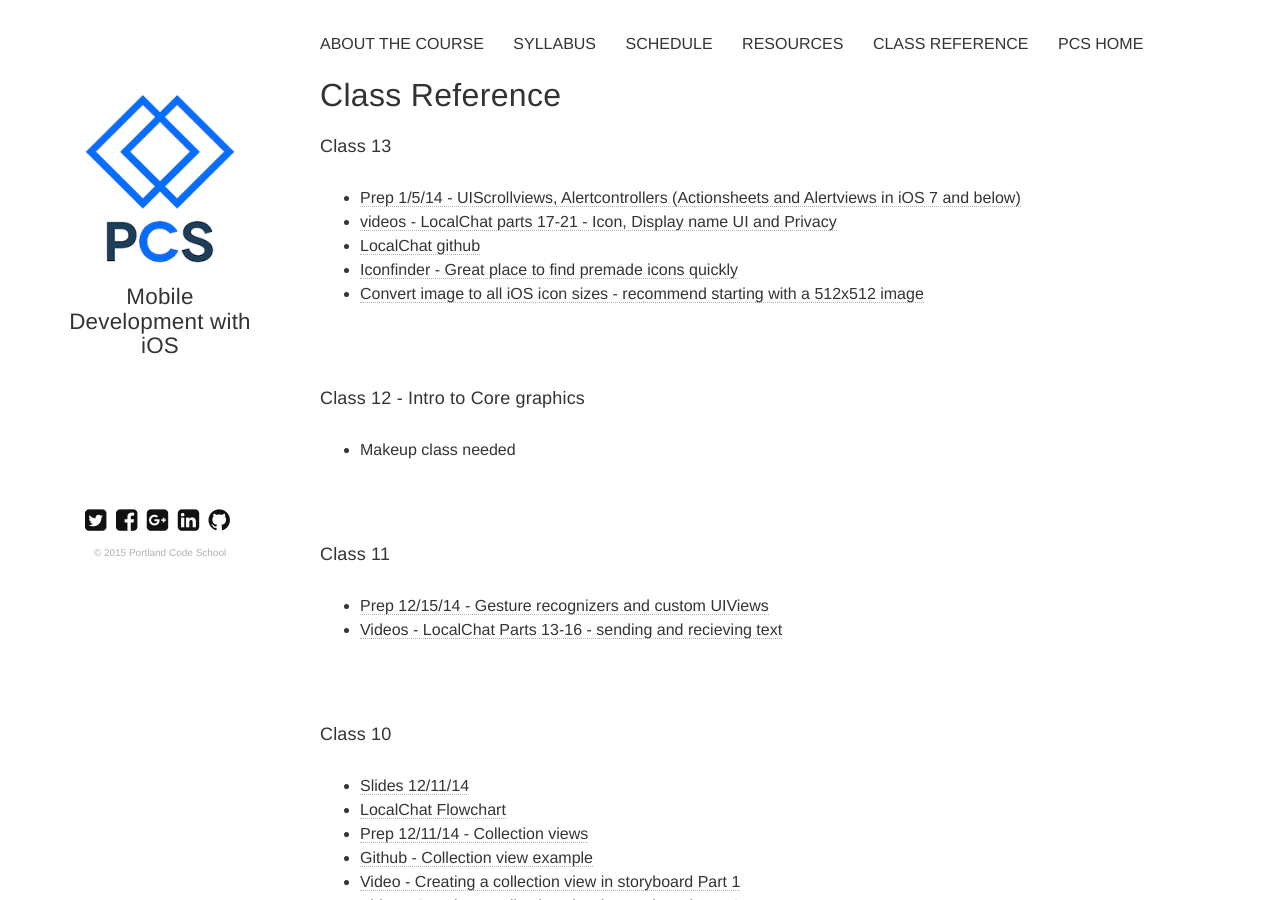
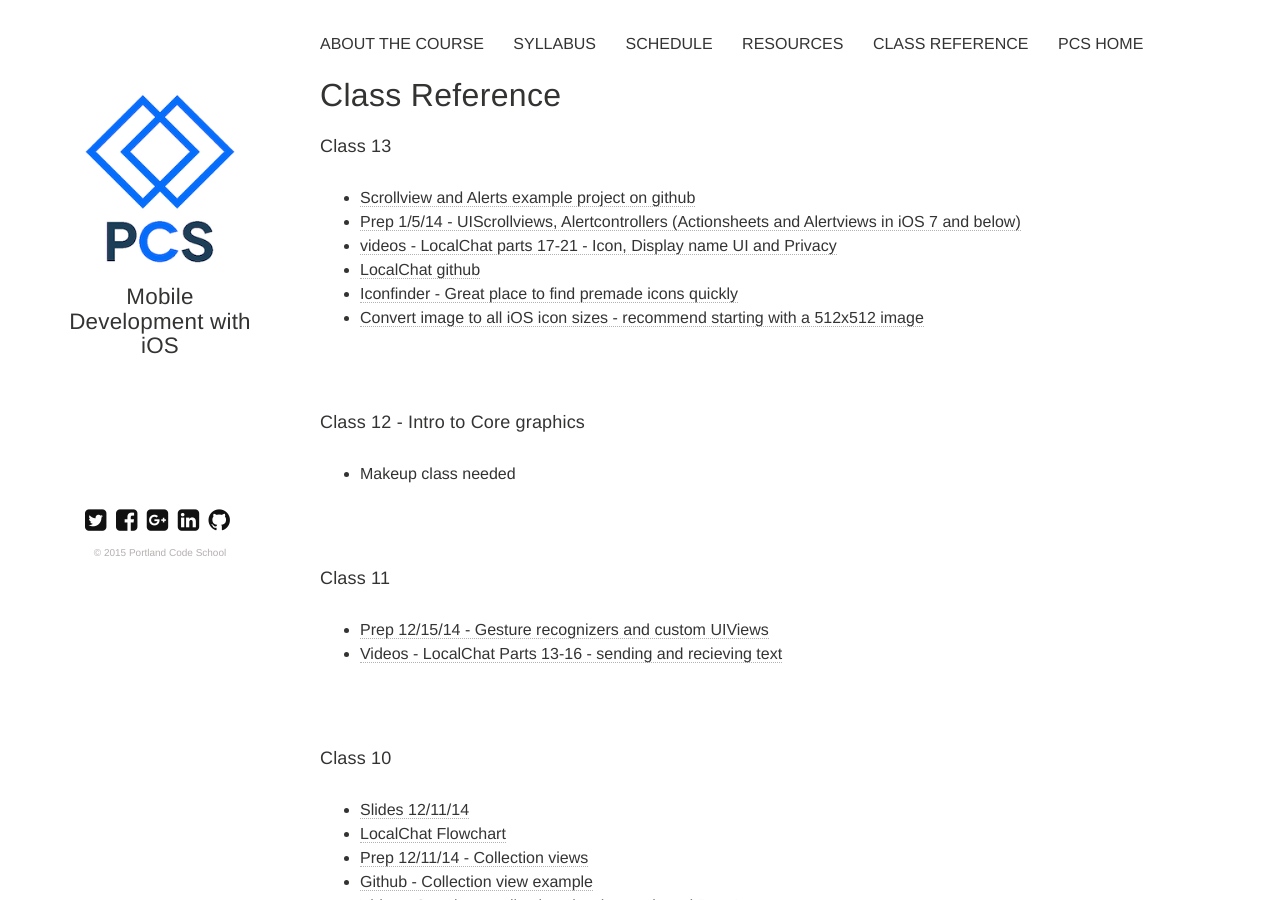
Before and after one commit to portlandcodeschool/ios, a Jekyll site: the page built from reference.md, in a window 1280 px wide and 900 px high. Built offline with Jekyll 4.4.1, drawn with Linux system fonts in a browser that asks for light colours; nearby versions of some CDN libraries.

Commit message:
Update reference.md

```diff
--- a/reference.md
+++ b/reference.md
@@ -6,6 +6,7 @@ tagline: Mobile Development with iOS
 tags: [reference]
 ---
 ####Class 13
+* [Scrollview and Alerts example project on github](https://github.com/portlandcodeschool/ScrollviewAndAlerts)
 * [Prep 1/5/14 - UIScrollviews, Alertcontrollers (Actionsheets and Alertviews in iOS 7 and below)](https://docs.google.com/presentation/d/1CTjnim4Hh1UsrjCzoUUALtbUcZ9onTk0tTPpGLzJ7Zw/edit?usp=sharing)
 * [videos - LocalChat parts 17-21 - Icon, Display name UI and Privacy](https://drive.google.com/folderview?id=0B1jxDrjd4WIaMklKTndhc1phTVE&usp=sharing)
 * [LocalChat github](https://github.com/portlandcodeschool/LocalChat)
```
